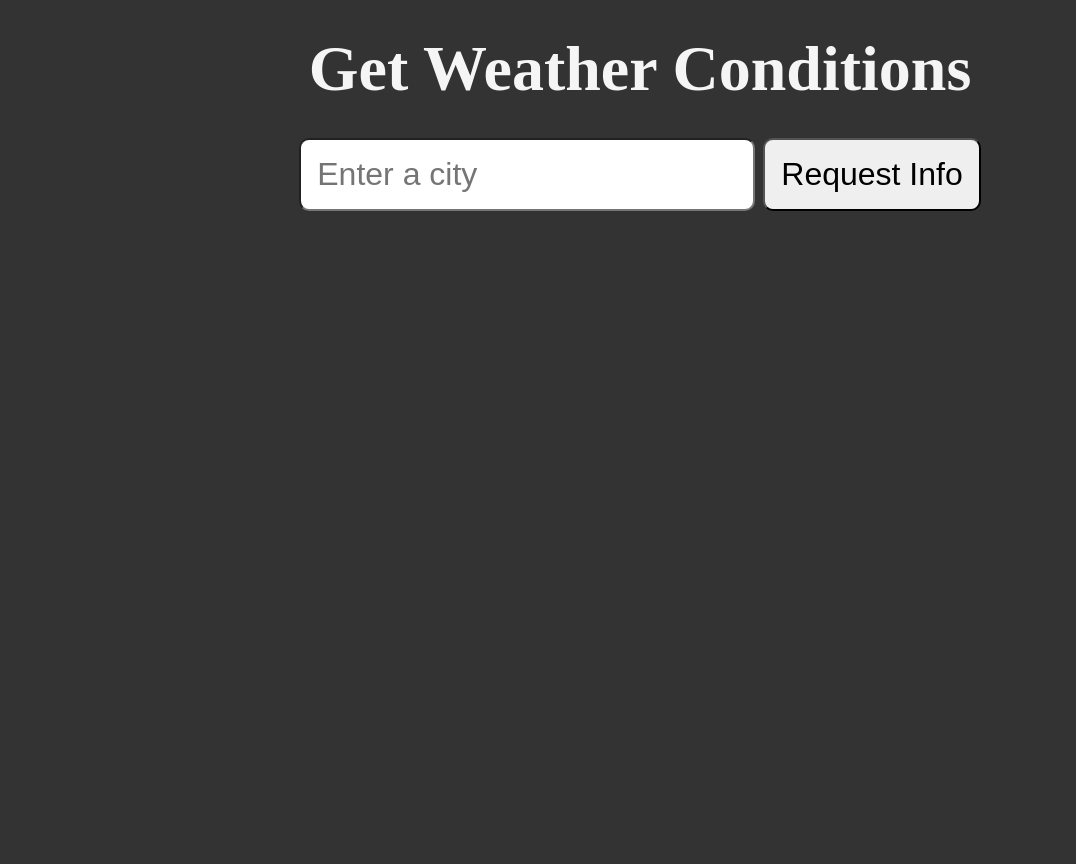
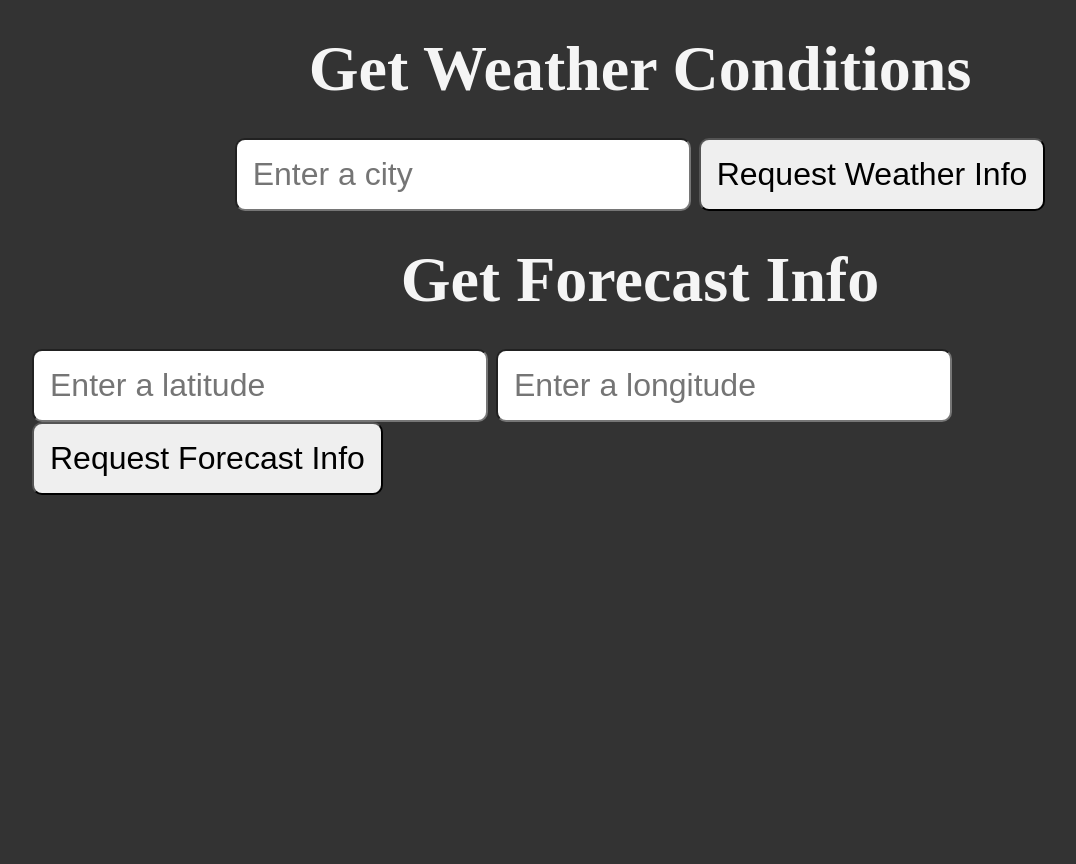
Before and after one commit to Dinamitrii/python-check-weather, a Flask app: template templates/index.html in a window 1280 px wide. Shown: the whole page, without its empty margins (0-1076 px from the left). Before the commit the page ends 211 px from the top, so only its background shows below. Run offline with Flask 3, Linux system fonts and the light colour scheme; the template is opened without the code that fills it, so the values that code supplies are empty.

Commit message:
implementing a forecast feature

```diff
--- a/server.py
+++ b/server.py
@@ -1,10 +1,9 @@
 from flask import Flask, render_template, request, url_for
 from datetime import datetime
-import segno
 from weather import get_current_weather
 from waitress import serve
+import segno
 from dotenv import load_dotenv
-
 
 load_dotenv()
 
@@ -14,7 +13,10 @@ app = Flask(__name__)
 @app.route("/")
 @app.route("/index")
 def index():
-    return render_template("index.html")
+    generate("www.predictorian.online/index")
+    link = 'images/qr/qr_code.png'
+
+    return render_template("index.html"), link
 
 
 @app.route("/weather")
@@ -27,11 +29,19 @@ def get_weather():
 
     weather_data = get_current_weather(city)
 
+    link = weather_data
+    generate(link)
+    link = 'images/qr/qr_code.png'
+
     # If city not found by API
     if weather_data["cod"] != 200:
-        return render_template("city-not-found.html")
+        link = weather_data
+        generate(link)
+        link = 'images/qr/qr_code.png'
 
-    # If city is found by API and some enhancements implemented
+        return render_template("city-not-found.html"), link
+
+    # If city is found by API
     sunrise_timestamp = weather_data['sys']['sunrise']
     sunset_timestamp = weather_data['sys']['sunset']
     targets_dt_timestamp = weather_data["dt"]
@@ -39,7 +49,7 @@ def get_weather():
     sunrise_date = datetime.fromtimestamp(sunrise_timestamp)
     sunset_date = datetime.fromtimestamp(sunset_timestamp)
     targets_date = datetime.fromtimestamp(targets_dt_timestamp)
-    targets_tz_hrf = int(targets_tz / 3600)
+    targets_tz_human_readable_format = int(targets_tz / 3600)
 
     return render_template(
         "weather.html",
@@ -56,10 +66,16 @@ def get_weather():
         sunrise=sunrise_date.isoformat(),
         sunset=sunset_date.isoformat(),
         targets_daytime=targets_date.isoformat(),
-        targets_tz=targets_tz_hrf,
+        targets_tz=targets_tz_human_readable_format,
         geo_latitude=weather_data["coord"]["lat"],
-        geo_longitude=weather_data["coord"]["lon"],
-    )
+        geo_longitude=weather_data["coord"]["lon"]
+    ), link
+
+
+@app.route("/forecast")
+def get_forecast():
+
+    return render_template("forecast.html")
 
 
 @app.route("/favicon.ico")
--- a/static/styles/style.css
+++ b/static/styles/style.css
@@ -1,7 +1,7 @@
 * {
     margin: 0;
     padding: 0;
-    box-sizing: border-box;
+    box-sizing: content-box;
 }
 
 body {
--- a/templates/index.html
+++ b/templates/index.html
@@ -36,8 +36,28 @@
         <input type="text" name="city" id="city"
                                          placeholder="Enter a city" />
 
-        <button type="submit">Request Info</button>
+        <button type="submit">Request Weather Info</button>
     </form>
+
+
+
+    <h1>Get Forecast Info</h1>
+
+    <form action="/forecast">
+        <label for="lat"></label>
+
+        <input type="text" name="lat" id="lat"
+                                         placeholder="Enter a latitude" />
+
+        <label for="lon"></label>
+
+        <input type="text" name="lon" id="lon"
+                                         placeholder="Enter a longitude" />
+
+
+        <button type="submit">Request Forecast Info</button>
+    </form>
+
 
 </body>
 </html>
--- a/weather.py
+++ b/weather.py
@@ -11,7 +11,8 @@ def get_current_weather(city="Sofia"):
     request_url = (f'https://api.openweathermap.org/data/2.5/weather?appid={os.getenv("API_KEY")}&q={city}&lang=bg'
                    f'&units=metric')
 
-    return requests.get(request_url).json()
+    weather_data_town = requests.get(request_url).json()
+    return weather_data, town
 
 
 if __name__ == "__main__":
```
Also changed, not shown: 1 other file.
